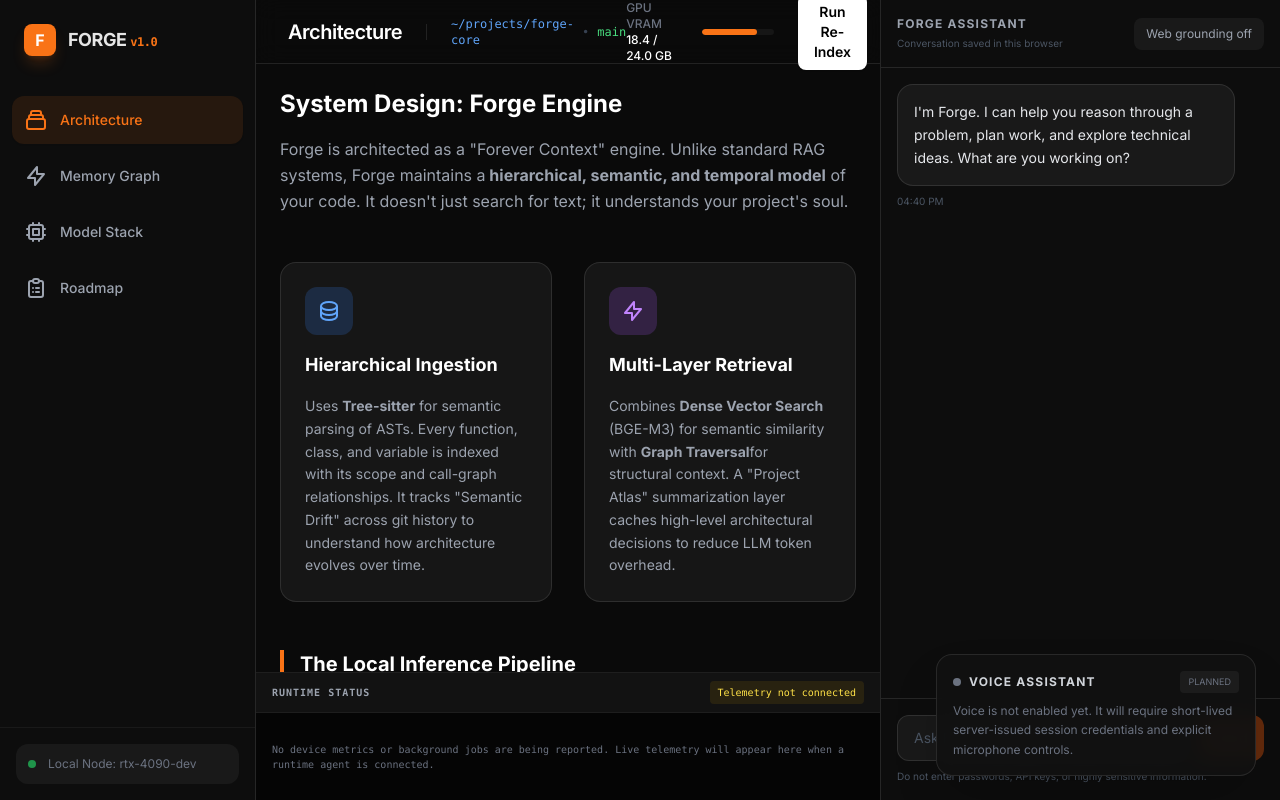
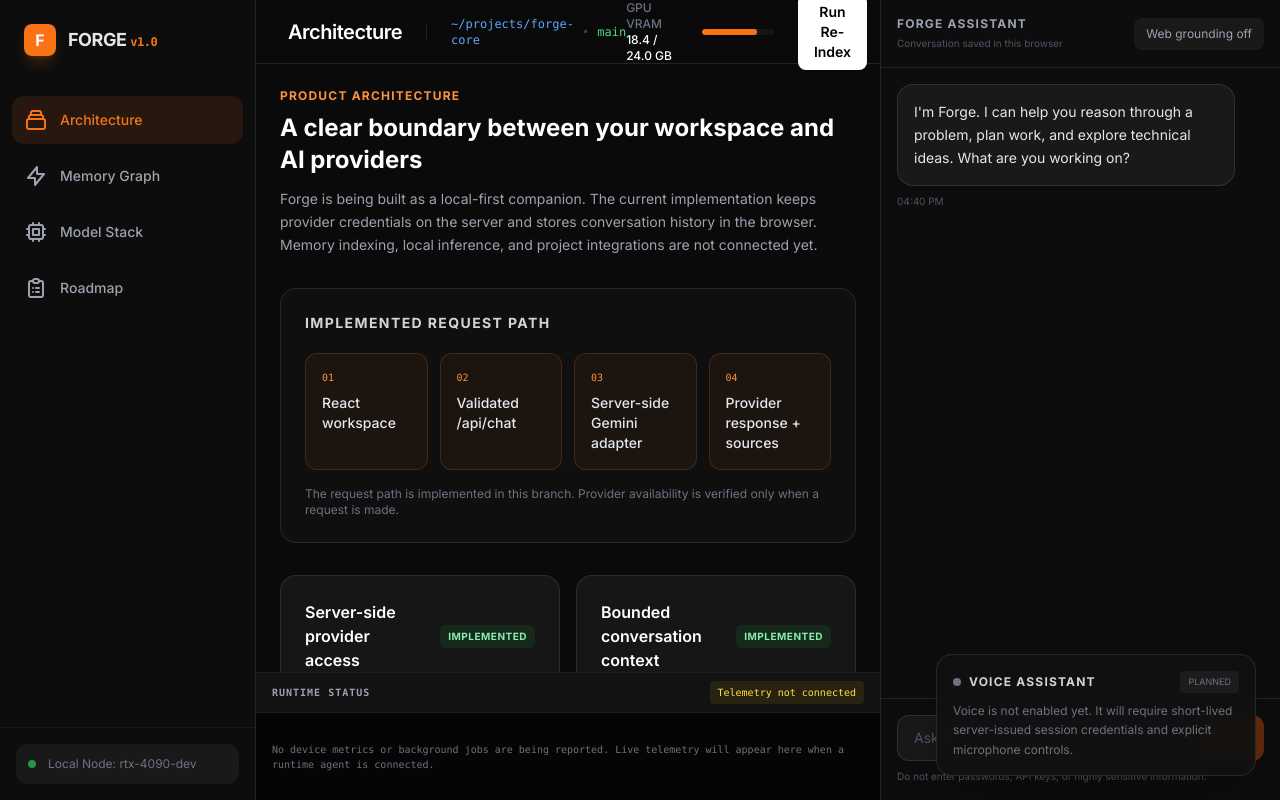
Before and after one commit to yobi369/Forged-AI-Companion, a React (Vite) app: page / in a window 1280 px wide. Built offline with nearby package versions, Linux system fonts and the light colour scheme.

Commit message:
fix: remove simulated capabilities from workspace views

```diff
--- a/components/ArchitectureView.tsx
+++ b/components/ArchitectureView.tsx
@@ -1,88 +1,52 @@
+import React from "react";
 
-import React from 'react';
+const Capability: React.FC<{ title: string; status: "Implemented" | "Planned"; description: string }> = ({ title, status, description }) => (
+  <article className="rounded-2xl border border-white/10 bg-white/5 p-6">
+    <div className="mb-4 flex items-center justify-between gap-3">
+      <h3 className="font-semibold text-white">{title}</h3>
+      <span className={`rounded-md px-2 py-1 text-[10px] font-bold uppercase tracking-wider ${status === "Implemented" ? "bg-green-500/10 text-green-300" : "bg-white/5 text-gray-500"}`}>{status}</span>
+    </div>
+    <p className="text-sm leading-relaxed text-gray-400">{description}</p>
+  </article>
+);
 
-export const ArchitectureView: React.FC = () => {
-  return (
-    <div className="space-y-12 animate-in fade-in slide-in-from-bottom-4 duration-700 pb-20">
-      <section className="space-y-4">
-        <h3 className="text-2xl font-bold text-white">System Design: Forge Engine</h3>
-        <p className="text-gray-400 max-w-3xl leading-relaxed">
-          Forge is architected as a "Forever Context" engine. Unlike standard RAG systems, Forge maintains a
-          <strong> hierarchical, semantic, and temporal model</strong> of your code. It doesn't just search for text;
-          it understands your project's soul.
-        </p>
-      </section>
+export const ArchitectureView: React.FC = () => (
+  <div className="space-y-8 pb-12">
+    <section>
+      <p className="text-xs font-bold uppercase tracking-widest text-orange-400">Product architecture</p>
+      <h2 className="mt-2 text-2xl font-bold text-white">A clear boundary between your workspace and AI providers</h2>
+      <p className="mt-3 max-w-3xl text-sm leading-relaxed text-gray-400">
+        Forge is being built as a local-first companion. The current implementation keeps provider credentials on the server and stores conversation history in the browser. Memory indexing, local inference, and project integrations are not connected yet.
+      </p>
+    </section>
 
-      <div className="grid md:grid-cols-2 gap-8">
-        <div className="p-6 rounded-2xl bg-white/5 border border-white/10 space-y-4">
-          <div className="w-12 h-12 rounded-xl bg-blue-500/20 flex items-center justify-center text-blue-400 mb-2">
-            <svg className="w-6 h-6" fill="none" stroke="currentColor" viewBox="0 0 24 24"><path strokeLinecap="round" strokeLinejoin="round" strokeWidth={2} d="M4 7v10c0 2.21 3.58 4 8 4s8-1.79 8-4V7M4 7c0 2.21 3.58 4 8 4s8-1.79 8-4M4 7c0-2.21 3.58-4 8-4s8 1.79 8 4m0 5c0 2.21-3.58 4-8 4s-8-1.79-8-4" /></svg>
+    <section className="rounded-2xl border border-white/10 bg-[#0f0f0f] p-6">
+      <h3 className="mb-5 text-sm font-bold uppercase tracking-widest text-gray-300">Implemented request path</h3>
+      <div className="grid gap-3 md:grid-cols-4">
+        {["React workspace", "Validated /api/chat", "Server-side Gemini adapter", "Provider response + sources"].map((step, index) => (
+          <div key={step} className="rounded-xl border border-orange-500/20 bg-orange-500/5 p-4">
+            <p className="text-[10px] font-mono text-orange-400">0{index + 1}</p>
+            <p className="mt-2 text-sm font-medium text-gray-200">{step}</p>
           </div>
-          <h4 className="text-lg font-bold text-white">Hierarchical Ingestion</h4>
-          <p className="text-sm text-gray-400 leading-relaxed">
-            Uses <strong>Tree-sitter</strong> for semantic parsing of ASTs. Every function, class, and variable is
-            indexed with its scope and call-graph relationships. It tracks "Semantic Drift" across git history
-            to understand how architecture evolves over time.
-          </p>
-        </div>
+        ))}
+      </div>
+      <p className="mt-4 text-xs text-gray-500">The request path is implemented in this branch. Provider availability is verified only when a request is made.</p>
+    </section>
 
-        <div className="p-6 rounded-2xl bg-white/5 border border-white/10 space-y-4">
-          <div className="w-12 h-12 rounded-xl bg-purple-500/20 flex items-center justify-center text-purple-400 mb-2">
-            <svg className="w-6 h-6" fill="none" stroke="currentColor" viewBox="0 0 24 24"><path strokeLinecap="round" strokeLinejoin="round" strokeWidth={2} d="M13 10V3L4 14h7v7l9-11h-7z" /></svg>
-          </div>
-          <h4 className="text-lg font-bold text-white">Multi-Layer Retrieval</h4>
-          <p className="text-sm text-gray-400 leading-relaxed">
-            Combines <strong>Dense Vector Search</strong> (BGE-M3) for semantic similarity with <strong>Graph Traversal</strong>
-            for structural context. A "Project Atlas" summarization layer caches high-level architectural decisions
-            to reduce LLM token overhead.
-          </p>
-        </div>
-      </div>
+    <section className="grid gap-4 md:grid-cols-2">
+      <Capability title="Server-side provider access" status="Implemented" description="Gemini requests are made through a server API route. The browser never receives the provider API key." />
+      <Capability title="Bounded conversation context" status="Implemented" description="The API rejects unsupported roles, empty messages, oversized turns, and excessive conversation context." />
+      <Capability title="Browser-local conversation history" status="Implemented" description="The current conversation is saved in this browser profile. It is not encrypted, synced, or backed up." />
+      <Capability title="Persistent searchable memory" status="Planned" description="A user-controlled memory store with explicit capture, provenance, editing, retrieval, export, and deletion." />
+      <Capability title="Local model runtimes" status="Planned" description="Optional Ollama and llama.cpp adapters with real health checks and capability discovery." />
+      <Capability title="Project and Git context" status="Planned" description="Permissioned repository indexing with source citations, incremental updates, and explicit scope controls." />
+    </section>
 
-      <section className="space-y-6">
-        <h4 className="text-xl font-bold text-white border-l-4 border-orange-500 pl-4">The Local Inference Pipeline</h4>
-        <div className="bg-[#0f0f0f] border border-white/10 rounded-2xl overflow-hidden font-mono text-xs">
-          <div className="p-4 bg-white/5 border-b border-white/10 flex gap-4 text-gray-500">
-            <span>PIPELINE_DEFINITION.yml</span>
-            <span>INFERENCE_CONFIG.json</span>
-          </div>
-          <pre className="p-6 text-orange-200/80 leading-6">
-{`# Forge Inference Spec 2025
-inference_stack:
-  - engine: llama.cpp (NVIDIA/AMD/CPU)
-  - engine: MLX (Apple Silicon Unified Memory)
-  - technique: Speculative Decoding (Qwen-0.5B draft -> DeepSeek-V3 671B target)
-
-model_routing:
-  fast_path:
-    model: Qwen-2.5-Coder-7B (Q8_0)
-    trigger: autocomplete, small edits, docstrings
-  deep_path:
-    model: DeepSeek-Coder-V3 (Q4_K_M)
-    trigger: architectural changes, complex debugging, refactors
-
-optimizations:
-  - Flash Attention 2
-  - Sliding Window Context (128k supported)
-  - KV Cache Quantization (4-bit)`}
-          </pre>
-        </div>
-      </section>
-
-      <div className="grid md:grid-cols-3 gap-6">
-        <div className="p-4 rounded-xl border border-white/10 bg-white/5">
-          <span className="text-orange-500 text-xs font-bold uppercase tracking-widest block mb-2">Privacy</span>
-          <p className="text-sm text-gray-300">0% Cloud. All telemetry and weights live on local disk. Encrypted at rest.</p>
-        </div>
-        <div className="p-4 rounded-xl border border-white/10 bg-white/5">
-          <span className="text-blue-500 text-xs font-bold uppercase tracking-widest block mb-2">Git Aware</span>
-          <p className="text-sm text-gray-300">Semantic diffing understands intent behind commits, not just line changes.</p>
-        </div>
-        <div className="p-4 rounded-xl border border-white/10 bg-white/5">
-          <span className="text-purple-500 text-xs font-bold uppercase tracking-widest block mb-2">Learned Style</span>
-          <p className="text-sm text-gray-300">Self-refining LoRA weights adapt to your variable naming and testing patterns.</p>
-        </div>
-      </div>
-    </div>
-  );
-};
+    <aside className="rounded-xl border border-yellow-500/20 bg-yellow-500/5 p-5">
+      <h3 className="text-sm font-semibold text-yellow-200">Deployment safety</h3>
+      <p className="mt-2 text-xs leading-relaxed text-gray-400">
+        The chat endpoint is not ready for unrestricted public traffic. Authentication, shared rate limiting, per-user quotas, and production observability must be added before a public launch.
+      </p>
+    </aside>
+  </div>
+);
```
